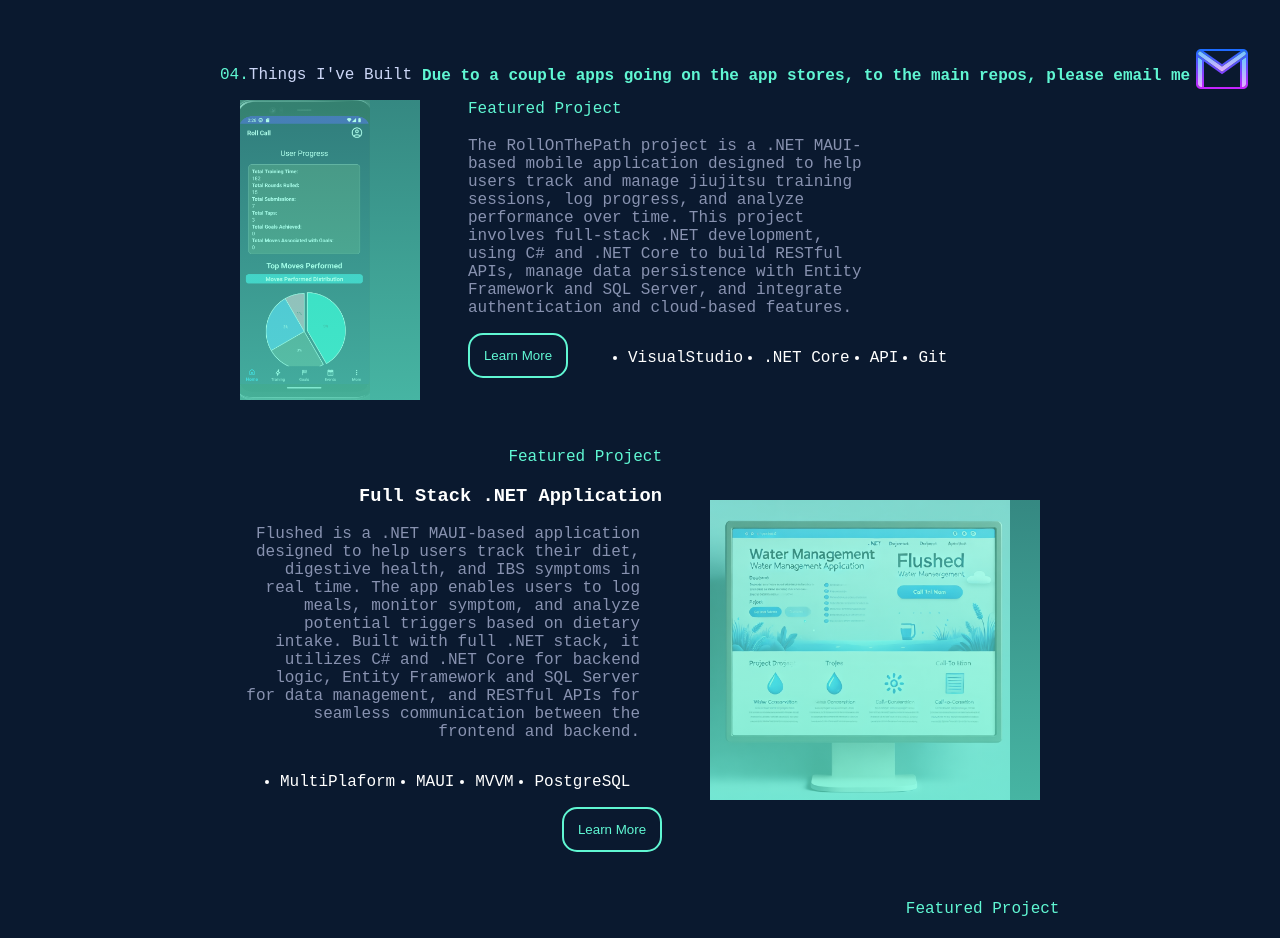
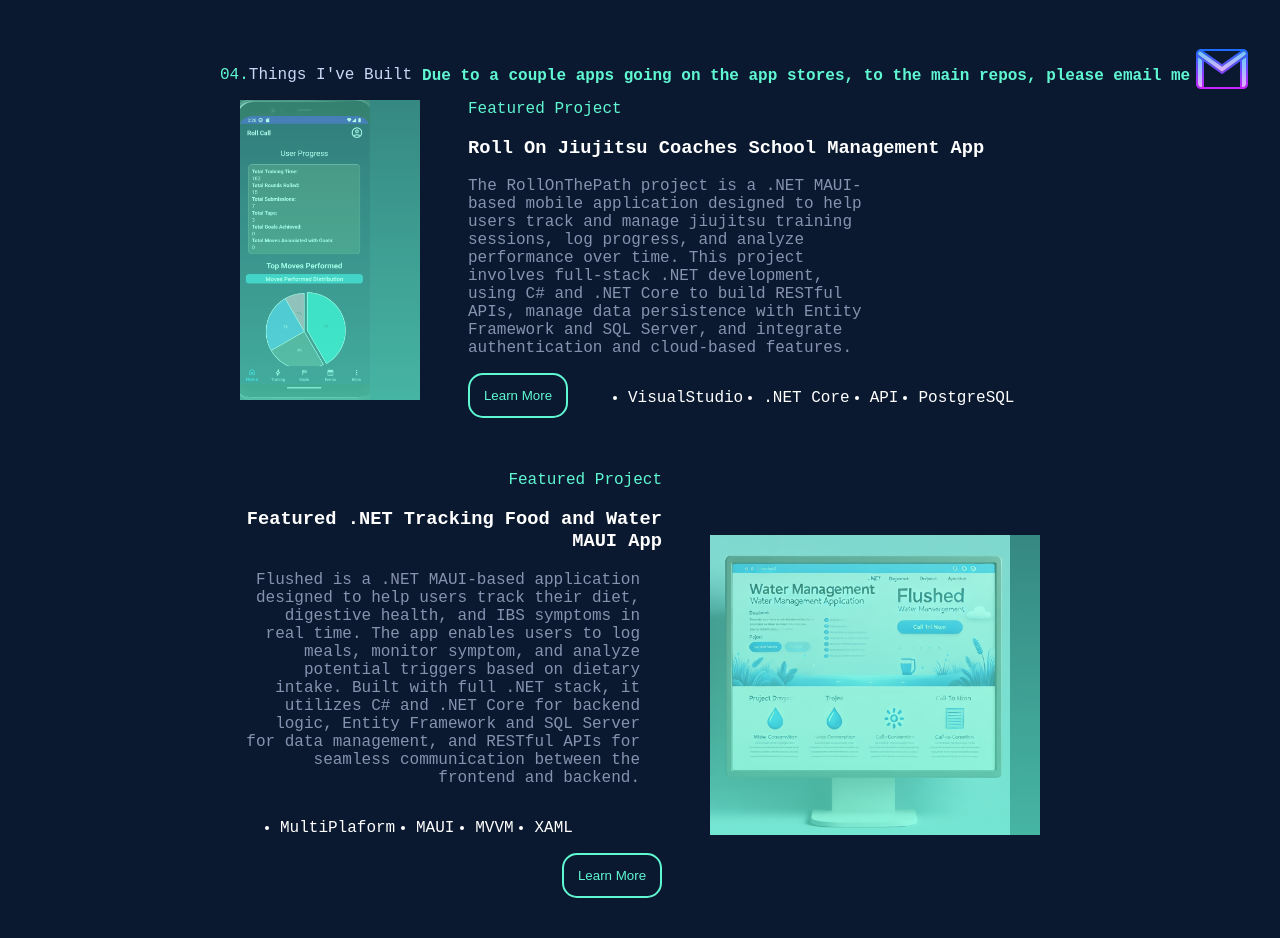
Before and after one commit to zep1994/thomas-matlock, a Next.js app in the folder frontend/: page / in a window 1280 px wide. Shown: the part 3380-4318 px from the top of the page. Built offline with nearby package versions, Linux system fonts and the light colour scheme.

Commit message:
Update wording

```diff
--- a/frontend/pages/index.js
+++ b/frontend/pages/index.js
@@ -383,7 +383,7 @@ export default function Home() {
                     </div>
                     <div className={styles.pro1Info}>
                       <span className={styles.feat}>Featured Project</span>
-                      <h3 className={styles.proName}></h3>
+                      <h3 className={styles.proName}>Roll On Jiujitsu Coaches School Management App</h3>
                       <p className={styles.description}>
                       The RollOnThePath project is a .NET MAUI-based mobile application designed to help users track and
                       manage jiujitsu training sessions, log progress, and analyze performance over time. This project
@@ -394,7 +394,7 @@ export default function Home() {
                         <li className={styles.listItem}>VisualStudio</li>
                         <li className={styles.listItem}>.NET Core</li>
                         <li className={styles.listItem}>API</li>
-                        <li className={styles.listItem}>Git</li>
+                        <li className={styles.listItem}>PostgreSQL</li>
                       </ul>
                       <button>
                         <a
@@ -410,7 +410,7 @@ export default function Home() {
                   <div className={styles.project2}>
                     <div className={styles.pro2Info}>
                       <span className={styles.feat}>Featured Project</span>
-                      <h3 className={styles.proName}>Full Stack .NET Application</h3>
+                      <h3 className={styles.proName}>Featured .NET Tracking Food and Water MAUI App</h3>
                       <p className={styles.description}>
                       Flushed is a .NET MAUI-based application designed to help users track their diet, digestive health,
                       and IBS symptoms in real time. The app enables users to log meals, monitor symptom, and analyze
@@ -422,7 +422,7 @@ export default function Home() {
                         <li className={styles.listItem}>MultiPlaform</li>
                         <li className={styles.listItem}>MAUI</li>
                         <li className={styles.listItem}>MVVM</li>
-                        <li className={styles.listItem}>PostgreSQL</li>
+                        <li className={styles.listItem}>XAML</li>
                       </ul>
                       <button>
                         <a
@@ -444,7 +444,7 @@ export default function Home() {
                     </div>
                     <div className={styles.pro3Info}>
                       <span className={styles.feat}>Featured Project</span>
-                      <h3 className={styles.proName}>Internal Audit App</h3>
+                      <h3 className={styles.proName}>IT Internal Audit Management App</h3>
                       <p className={styles.description}>
                         The Internal Audit App is a Node.js and Python-based application designed to streamline workflow management and
                         data analytics for internal auditing. This project enables users to create, label, and store workflows with associated
```
